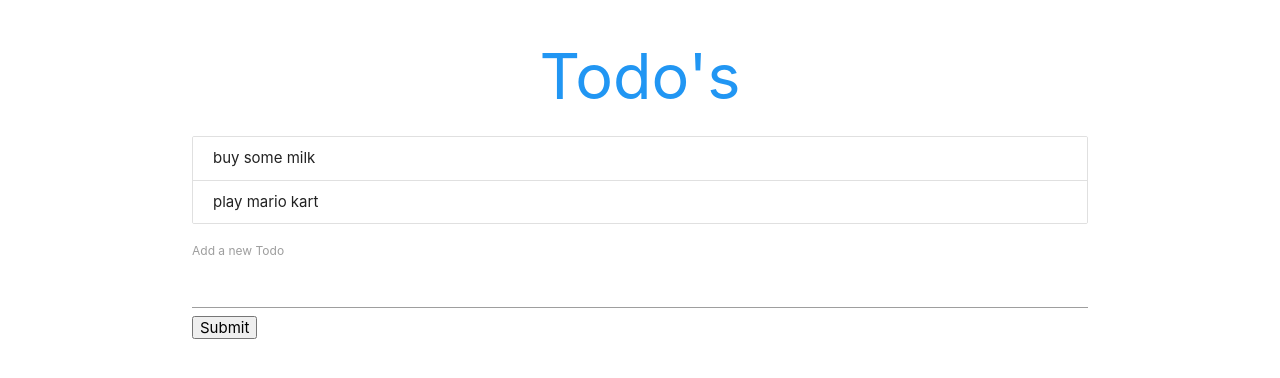
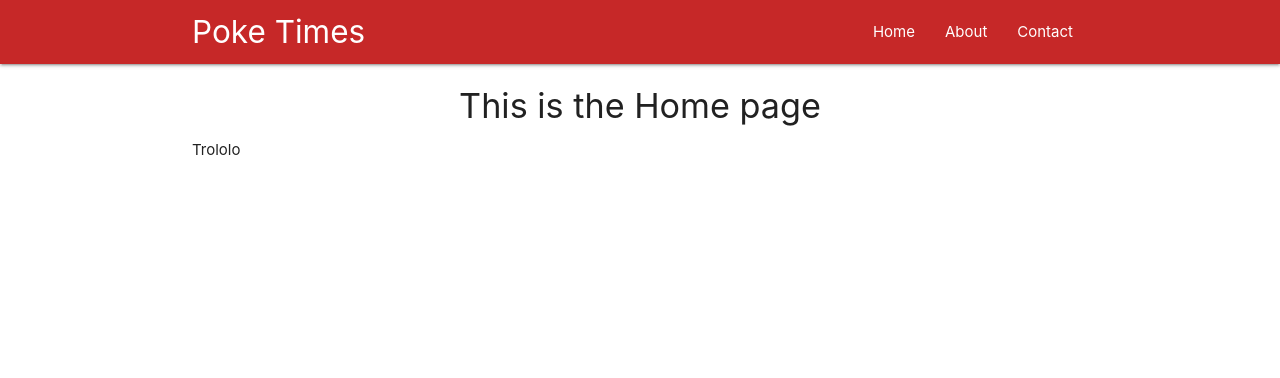
Before and after one commit to zzibert/React-Redux, a React (Create React App) app: page / in a window 1280 px wide. Shown: the top 378 px of the page. Built offline with nearby package versions, Linux system fonts and the light colour scheme.

Commit message:
#25 - The React Router

```diff
--- a/package.json
+++ b/package.json
@@ -5,6 +5,7 @@
   "dependencies": {
     "react": "^16.6.0",
     "react-dom": "^16.6.0",
+    "react-router-dom": "^4.3.1",
     "react-scripts": "2.1.0"
   },
   "scripts": {
--- a/src/AddForm.js
+++ /dev/null
@@ -1,33 +0,0 @@
-import React, {Component} from 'react'
-
-class AddForm extends Component{
-    state = {
-        content: null
-    }
-    handleSubmit = (e) => {
-        e.preventDefault()
-        this.props.addTodo(this.state)
-        e.target.reset()
-        this.setState({
-            content: null
-        })
-    }
-    handleChange = (e) => {
-        this.setState({
-            content: e.target.value
-        })
-    }
-    render(){
-        return (
-            <div>
-                <form onSubmit={ this.handleSubmit }>
-                    <label>Add a new Todo</label>
-                    <input onChange={ this.handleChange } type="text"/>
-                    <button>Submit</button>
-                </form>
-            </div>
-        )
-    }
-}
-
-export default AddForm
--- a/src/App.js
+++ b/src/App.js
@@ -1,35 +1,21 @@
 import React, { Component } from 'react';
-import Todos from './Todos'
-import AddForm from './AddForm'
+import { BrowserRouter, Route } from 'react-router-dom'
+import NavBar from './components/NavBar'
+import Home from './components/Home'
+import About from './components/About'
+import Contact from './components/Contact'
 class App extends Component {
-  state = {
-    todos: [
-      {id: 1, content: 'buy some milk'},
-      {id: 2, content: 'play mario kart'}
-    ]
-  }
-  deleteTodo = (id) => {
-    let todos = this.state.todos.filter(todo => todo.id !== id)
-    this.setState({
-      todos
-    })
-  }
-  addTodo = (todo) => {
-    todo.id = Math.random()
-    let todos = [...this.state.todos, todo]
-    this.setState({
-      todos
-    })
-  }
+
   render() {
     return (
-      <div className="todo-app container">
-        <h1 className="center blue-text">
-          Todo's
-        </h1>
-        <Todos deleteTodo={ this.deleteTodo } todos={ this.state.todos }/>
-        <AddForm addTodo={ this.addTodo }/>
-      </div>
+      <BrowserRouter>
+        <div className="App">
+          <NavBar />
+          <Route exact path="/" component={ Home } />
+          <Route path="/about" component={ About } />
+          <Route path="/contact" component={ Contact } />
+        </div>
+      </BrowserRouter>
     );
   }
 }
--- a/src/Todos.js
+++ /dev/null
@@ -1,22 +0,0 @@
-import React from 'react'
-
-const Todos = ({ todos, deleteTodo }) => {
-    const todoList = todos.length ? (
-        todos.map(todo => {
-            return (
-                <div onClick={ () => deleteTodo(todo.id) } className="collection-item" key={ todo.id }>
-                    <span>{ todo.content }</span>
-                </div>
-            )
-        })
-    ) : (
-        <p className="center">You have no todo's left!</p>
-    )
-    return (
-        <div className="todos collection">
-            { todoList }
-        </div>
-    )
-}
-
-export default Todos
--- /dev/null
+++ b/src/components/About.js
@@ -0,0 +1,12 @@
+import React from 'react'
+
+const About = () => {
+    return (
+        <div className="container">
+            <h4 className="center">This is the About page</h4>
+            <p>Trololo</p>
+        </div>
+    )
+}
+
+export default About
--- /dev/null
+++ b/src/components/Contact.js
@@ -0,0 +1,12 @@
+import React from 'react'
+
+const Contact = () => {
+    return (
+        <div className="container">
+            <h4 className="center">This is the Contact page</h4>
+            <p>Trololo</p>
+        </div>
+    )
+}
+
+export default Contact
--- /dev/null
+++ b/src/components/Home.js
@@ -0,0 +1,12 @@
+import React from 'react'
+
+const Home = () => {
+    return (
+        <div className="container">
+            <h4 className="center">This is the Home page</h4>
+            <p>Trololo</p>
+        </div>
+    )
+}
+
+export default Home
--- /dev/null
+++ b/src/components/NavBar.js
@@ -0,0 +1,18 @@
+import React from 'react'
+
+const NavBar = () => {
+    return (
+        <nav className="nav-wrapper red darken-3">
+            <div className="container">
+                <a className="brand-logo">Poke Times</a>
+                <ul className="right">
+                    <li><a href="/">Home</a></li>
+                    <li><a href="/about">About</a></li>
+                    <li><a href="/contact">Contact</a></li>
+                </ul>
+            </div>
+        </nav>
+    )
+}
+
+export default NavBar
```
Also changed, not shown: 1 other file (tests, documents, lock files or other folders).
